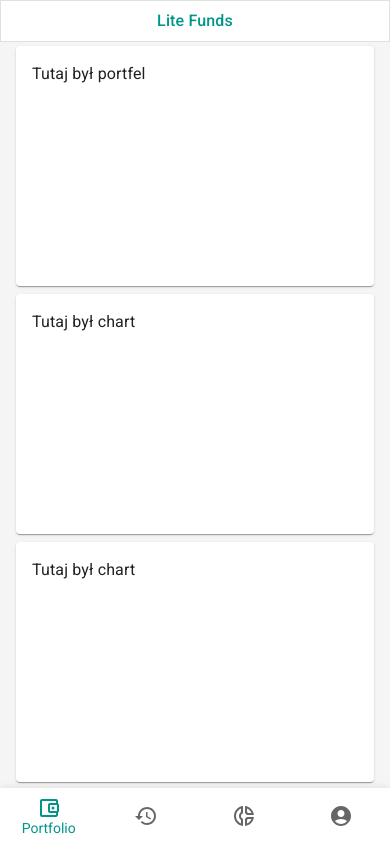
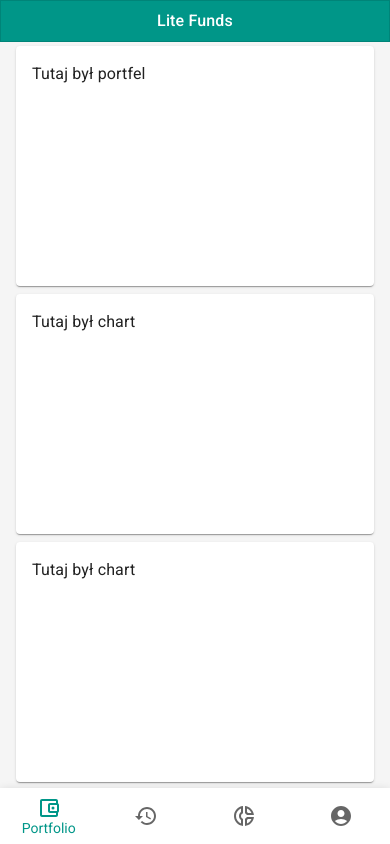
Before and after one commit to pawel-peksa/lite-funds, a React (Create React App) app: page /dashboard in a window 390 px wide. Shown: the top 844 px of the page. Built offline with nearby package versions, Linux system fonts and the light colour scheme; no server answers; sample sign-in values are in the browser's storage.

Commit message:
Edit and move to separate component Mobile Title

```diff
--- /dev/null
+++ b/src/components/MobileTitle.js
@@ -0,0 +1,27 @@
+import { Paper, Typography } from "@mui/material";
+
+export const MobileTitle = () => {
+  return (
+    <Paper
+      sx={{
+        position: "fixed",
+        top: 0,
+        left: 0,
+        right: 0,
+        bgcolor: "primary.main",
+      }}
+      variant="outlined"
+      square
+    >
+      <Typography
+        variant="body1"
+        component="h1"
+        align="center"
+        color="white"
+        sx={{ mt: 1, mb: 1, fontWeight: 500 }}
+      >
+        Lite Funds
+      </Typography>
+    </Paper>
+  );
+};
--- a/src/pages/Dashboard.js
+++ b/src/pages/Dashboard.js
@@ -3,27 +3,13 @@ import { Copyright } from "../components/Copyright";
 import { SideNav } from "../components/SideNav";
 import { BottomNav } from "../components/BottomNav";
 import useMediaQuery from "@mui/material/useMediaQuery";
+import { MobileTitle } from "../components/MobileTitle";
 export const Dashboard = () => {
   const sideNavigation = useMediaQuery("(min-width:700px)");
+  // const sideNavigation = !useMediaQuery("(max-width:700px)");
   return (
     <>
-      {!sideNavigation && (
-        <Paper
-          sx={{ position: "fixed", top: 0, left: 0, right: 0 }}
-          variant="outlined"
-          square
-        >
-          <Typography
-            variant="body1"
-            component="h1"
-            align="center"
-            color="primary.main"
-            sx={{ mt: 1, mb: 1, fontWeight: 500 }}
-          >
-            Lite Funds
-          </Typography>
-        </Paper>
-      )}
+      {!sideNavigation && <MobileTitle />}
       <Box
         component="main"
         sx={{
```
